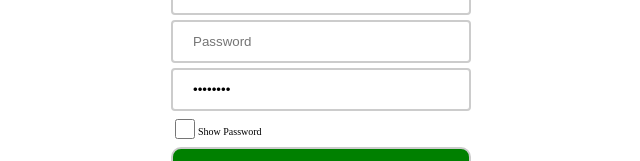
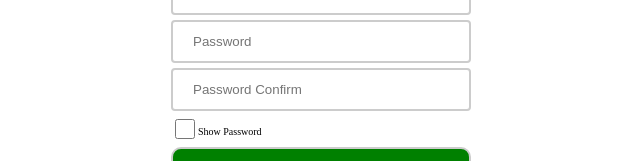
Before and after one commit to phozoderm/to-do-app-react, a React (Create React App) app: page /register in a window 1280 px wide. Shown: the part 379-540 px from the top of the page, without its empty margins (319-959 px from the left). Built offline with nearby package versions, Linux system fonts and the light colour scheme.

Commit message:
ADD Form

```diff
--- a/src/pages/LoginPage/index.jsx
+++ b/src/pages/LoginPage/index.jsx
@@ -11,9 +11,13 @@ export function LoginPage() {
     function showHidePassword() {
         setPasswordType(passwordType === 'password' ? 'text' : 'password')
     }
+    function consLog(e) {
+        e.preventDefault()
+        console.log(`Hello ${username} ${password}!`)
+    }
 
     return (
-        <div className='loginPageContainer'>
+        <form className='loginPageContainer' onSubmit={consLog}>
             <div className={'loginInput'}>
                 <h1 className={'login'}>
                     LOGIN
@@ -27,7 +31,7 @@ export function LoginPage() {
                     <p className={'loginP'}>Show Password</p>
                 </div>
                 <div className={'loginSubmitDiv'}>
-                    <button className={'loginSubmit'} onClick={() => console.log(`Hello ${username} ${password}!`)}>Sign in
+                    <button type='submit' className={'loginSubmit'}>Sign in
                     </button>
                 </div>
                 <div className={'loginSignUp'}>
@@ -36,7 +40,7 @@ export function LoginPage() {
                     </p>
                 </div>
             </div>
-        </div>
+        </form>
 
     )
 
--- a/src/pages/RegisterPage/index.jsx
+++ b/src/pages/RegisterPage/index.jsx
@@ -8,15 +8,27 @@ export function RegisterPage() {
     const [surname, setSurname] = useState('')
     const [username, setUsername] = useState('')
     const [password, setPassword] = useState('')
+    const [passwordConfirm, setPasswordConfirm] = useState('')
     const [passwordType, setPasswordType] = useState('password')
-    const [passwordConfirm, setPasswordConfirm] = useState('password')
+
 
     function showHidePassword() {
         setPasswordType(passwordType === 'password' ? 'text' : 'password')
     }
 
+    function passwordMatch(e) {
+        e.preventDefault()
+        if (password !== passwordConfirm) {
+            alert(
+                'Password do not match! Please retype.'
+            )
+        } else {
+            console.log(`Hello ${username} ${password}!`)
+        }
+    }
+
     return (
-        <div className={'registerContainer'}>
+        <form className={'registerContainer'} onSubmit={passwordMatch}>
             <div className={'registerInput'}>
                 <h1 className={'registerSignUp'}>SIGN UP</h1>
                 <input className={'registerName'} name={'name'} value={name}
@@ -28,7 +40,8 @@ export function RegisterPage() {
                        onChange={event => setUsername(event.target.value)} placeholder={'Username'}/>
                 <input type={passwordType} className={'registerPassword'} name={'password'} value={password}
                        onChange={event => setPassword(event.target.value)} placeholder={'Password'}/>
-                <input type={passwordType} className={'registerPasswordConfirm'} name={'passwordConfirm'} value={passwordConfirm}
+                <input type={passwordType} className={'registerPasswordConfirm'} name={'passwordConfirm'}
+                       value={passwordConfirm}
                        onChange={event => setPasswordConfirm(event.target.value)} placeholder={'Password Confirm'}/>
                 <div className={'registerShowPassword'}>
                     <input className={'registerCheckbox'} type="checkbox" onClick={showHidePassword}/>
@@ -36,15 +49,16 @@ export function RegisterPage() {
                 </div>
                 <div className={'registerSignUpDiv'}>
                     <button className={'registerSignUpButton'}
-                            onClick={() => console.log(`Hello ${username} ${password}!`)}>Sign in
+                            type='submit' >Sign in
                     </button>
                 </div>
                 <div className={'registerSignUpLink'}>
                     <p>
-                     Already have an account? <Link to="/login">Sign In!</Link>
+                        Already have an account? <Link to="/login">Sign In!</Link>
                     </p>
                 </div>
             </div>
-        </div>
+
+        </form>
     )
 }
```
